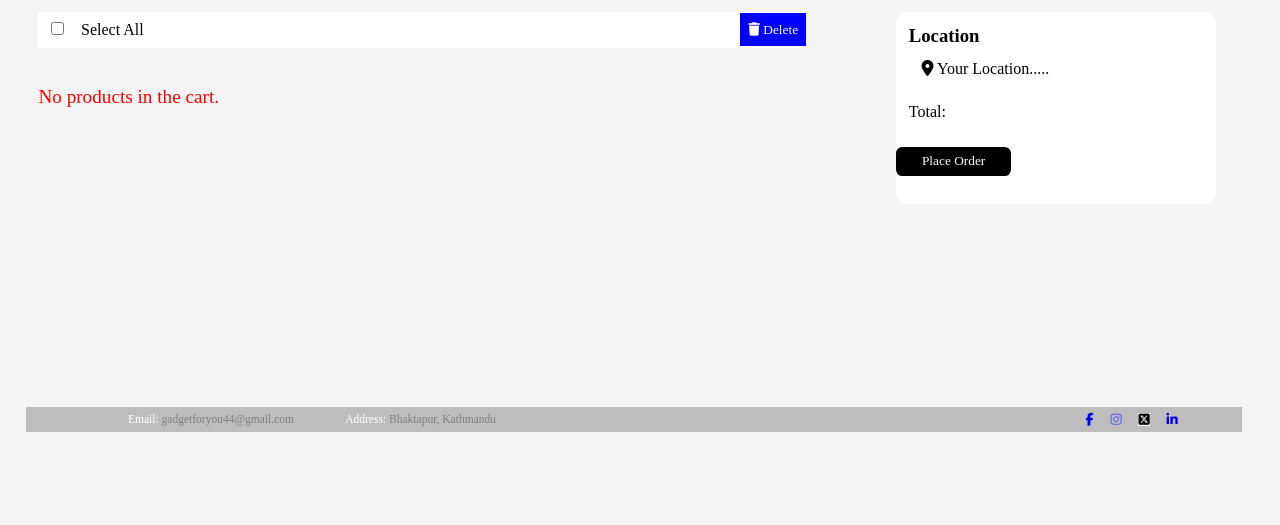
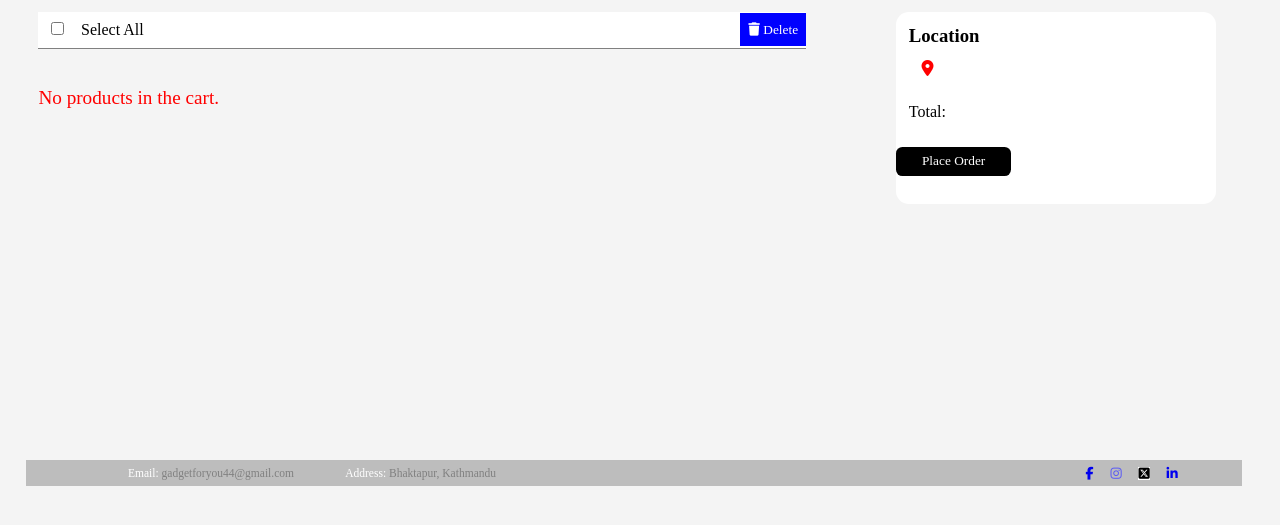
Before and after one commit to Nprishi/MyProjects, a PHP site: page /cart.php in a window 1280 px wide. Shown: the part 64-589 px from the top of the page. Run offline with PHP 8.4, Linux system fonts and the light colour scheme; the visitor is signed in with stand-in values (Sample User, id 1); data that the repository does not hold is empty; some libraries are stand-ins or nearby versions.

Commit message:
8th Commit

```diff
--- a/cart.php
+++ b/cart.php
@@ -417,7 +417,7 @@
                                 <span class="quantity-number"><?= $row['quantity']; ?></span>
                                 <button type="button" class="increment" data-cart-id="<?= $row['id']; ?>">+</button>
                             </div>
-                            <div class="fa-icon" style="display: flex; height: 3vw; width: 6vw; position: absolute; right: 40vw; top: 13vw;">
+                            <div class="fa-icon" style="height:5vw; width:6vw; display: flex; margin-top:-5vw;">
                                 <i class="fa-regular fa-heart"></i>
                                 <a href="cart.php?delete_id=<?= $row['id']; ?>" class="delete-icon" onclick="return confirm('Are you sure you want to delete this item?');">
                                     <i class="fa-solid fa-trash"></i>
@@ -431,6 +431,10 @@
 
             </form>
             <style>
+                .selected {
+                    border-bottom: 1px solid grey;
+                }
+
                 .product-image {
                     width: 10vw;
                     height: 10vw;
@@ -488,7 +492,7 @@
         <div class="right_side" id="summary">
             <div class="right_side_header">
                 <h3><span>Location</span></h3>
-                <p><i class="fa-solid fa-location-dot"></i> Your Location.....</p>
+                <p id="googleMap" style="cursor: pointer; font-weight:bolder;"><i class="fa-solid fa-location-dot" style="color: red;"></i> <span id="state"></span> </p>
             </div>
 
             <div class="summary">
@@ -646,7 +650,7 @@
     <style>
         footer {
             position: relative;
-            bottom: -13.8vw;
+            bottom: -18vw;
             width: 95vw;
             margin-left: 2vw;
             margin-top: 1vw;
@@ -829,6 +833,39 @@
         // });
 
         // }
+
+        //Get Current Location
+        function getLocation() {
+            if (navigator.geolocation) {
+                navigator.geolocation.getCurrentPosition(showPosition, showError);
+            } else {
+                document.getElementById("state").innerText = "Geolocation is not supported.";
+            }
+        }
+
+        function showPosition(position) {
+            let lat = position.coords.latitude;
+            let lon = position.coords.longitude;
+
+            // Use a reverse geocoding API (Example: OpenStreetMap)
+            fetch(`https://nominatim.openstreetmap.org/reverse?format=json&lat=${lat}&lon=${lon}`)
+                .then(response => response.json())
+                .then(data => {
+                    let state = data.address.state || "Unknown";
+                    document.getElementById("state").innerText = state;
+                })
+                .catch(error => console.error("Error fetching location data:", error));
+        }
+
+        function showError(error) {
+            document.getElementById("state").innerText = "Unable to retrieve location.";
+        }
+
+        getLocation(); // Call function on page load
+
+        document.getElementById("googleMap").addEventListener('click',function(){
+            window.open("https://www.google.com/maps", "_blank");
+        });
     </script>
 
 </body>
```
